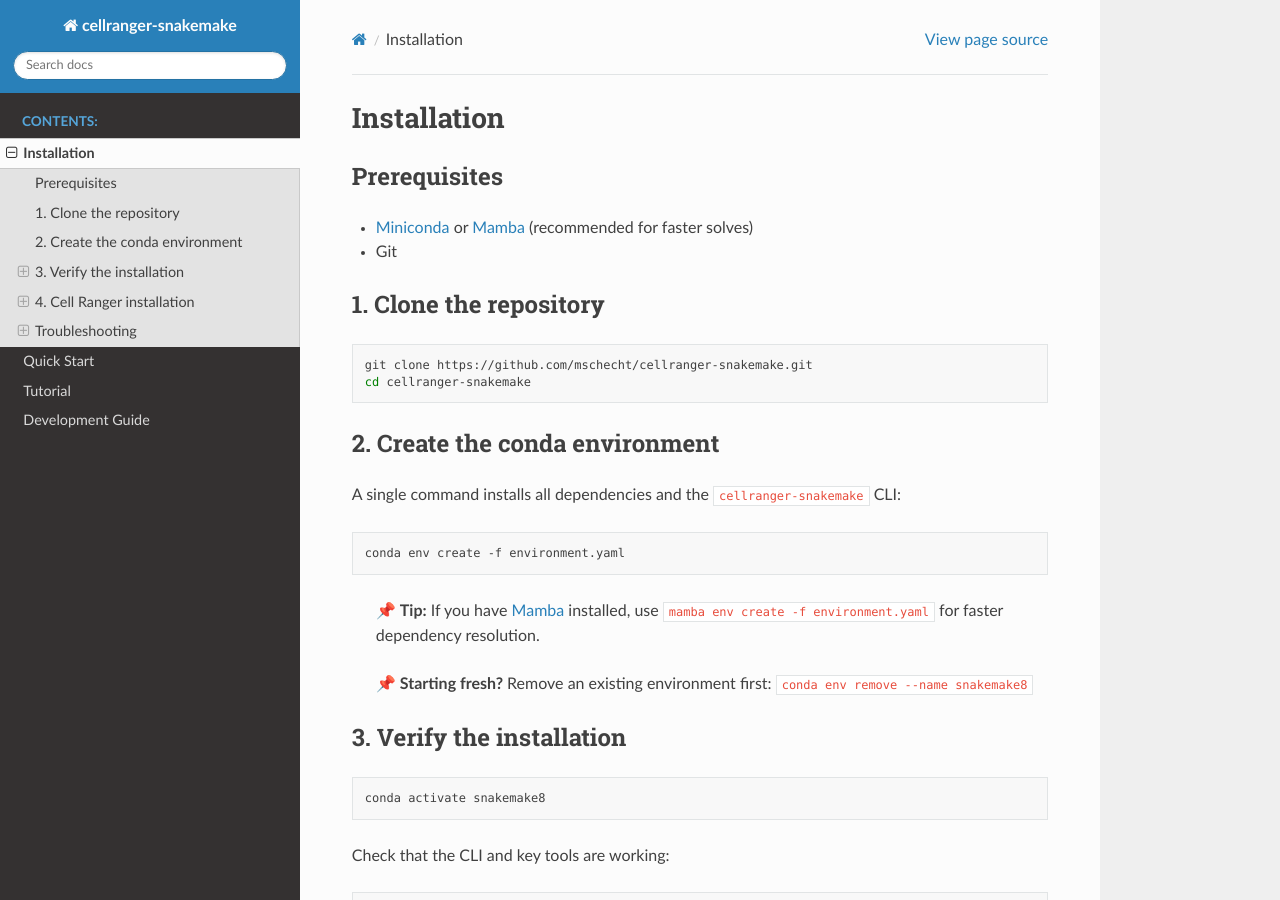
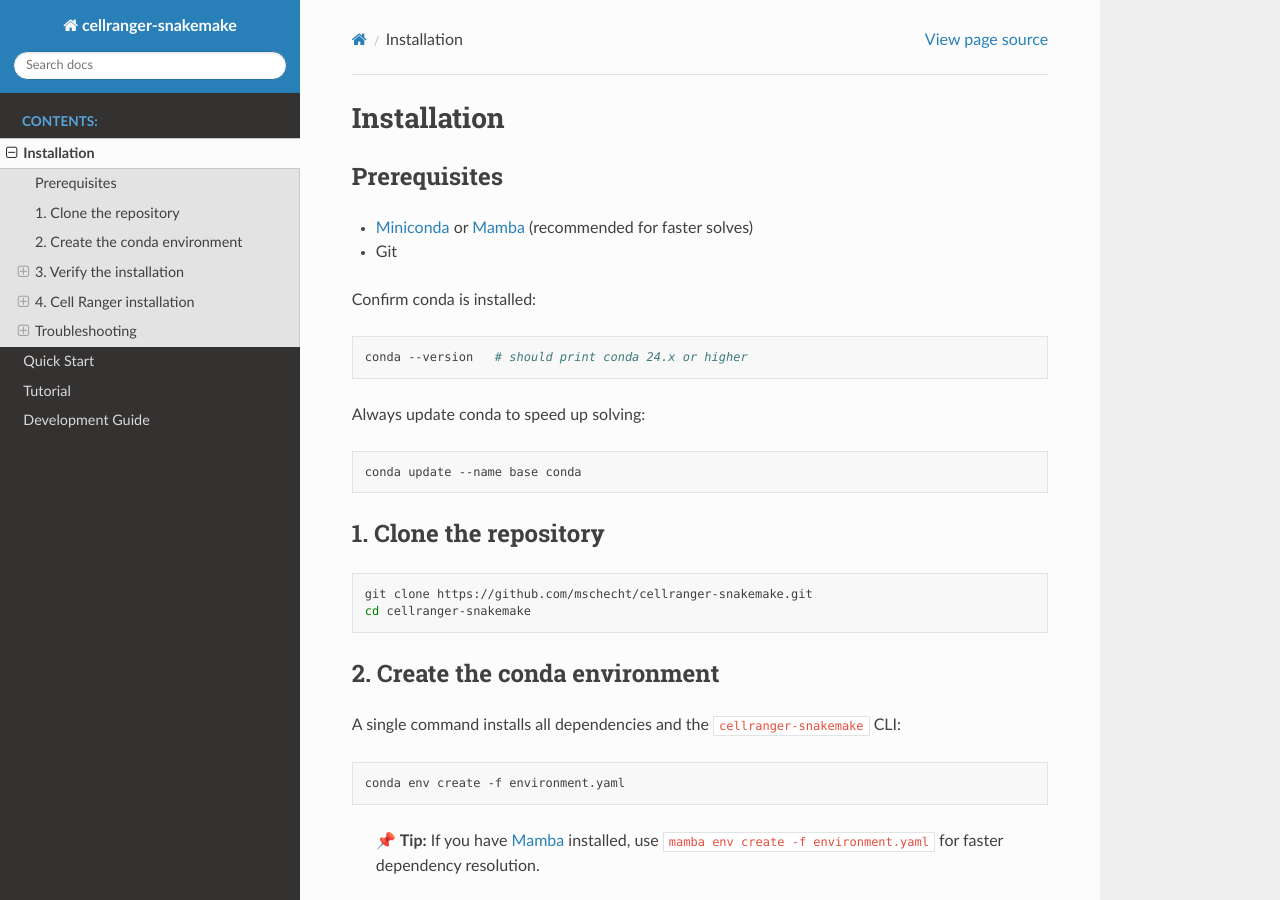
Before and after one commit to mschecht/cellranger-snakemake, a Sphinx documentation site: the page built from docs/source/installation.md, in a window 1280 px wide and 900 px high. Built offline with Sphinx 7.4.7 and the Read the Docs theme 3.1.0, drawn with Linux system fonts in a browser that asks for light colours.

Commit message:
install conda please

````diff
--- a/docs/source/installation.md
+++ b/docs/source/installation.md
@@ -4,6 +4,16 @@
 
 - [Miniconda](https://www.anaconda.com/docs/getting-started/miniconda/main) or [Mamba](https://mamba.readthedocs.io/en/latest/installation/mamba-installation.html) (recommended for faster solves)
 - Git
+
+Confirm conda is installed:
+```bash
+conda --version   # should print conda 24.x or higher
+```
+
+Always update conda to speed up solving:
+```bash
+conda update --name base conda
+```
 
 ## 1. Clone the repository
 
````
